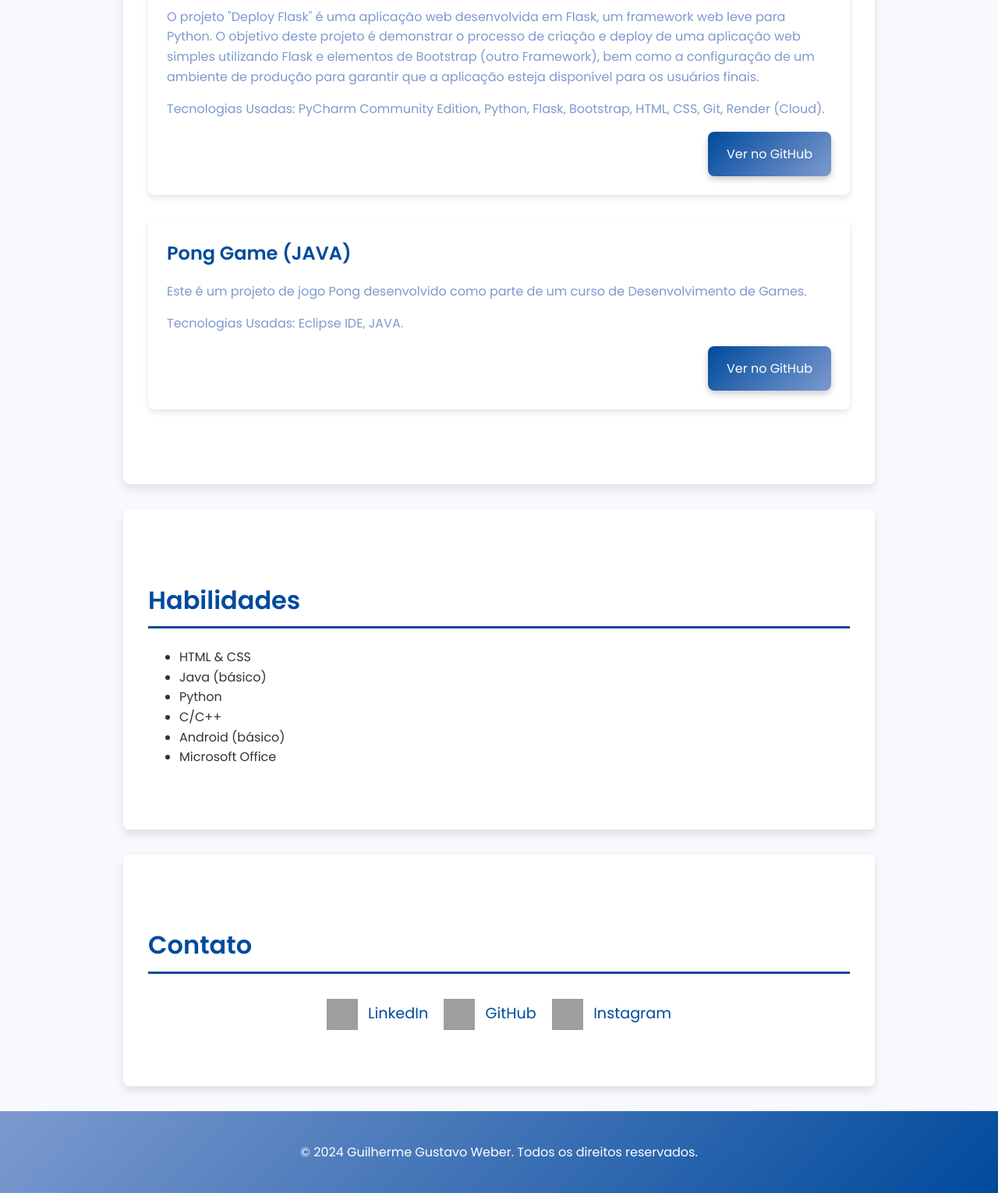
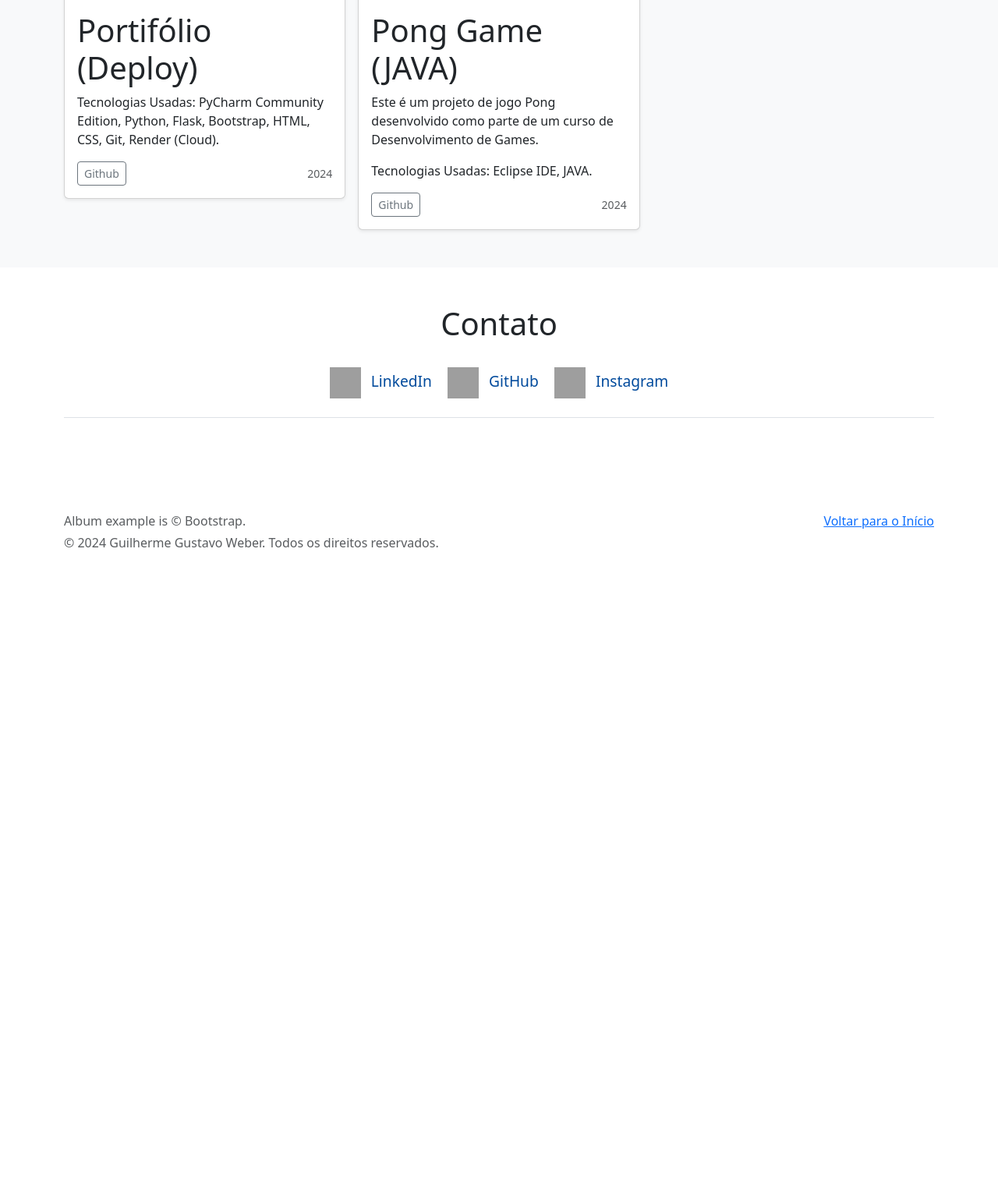
Before and after one commit to GuilhermeGustavoWeber/portfolio_V2, a Flask app: page / in a window 1280 px wide. Shown: the part 868-2398 px from the top of the page at 78% size. After the commit the page ends 1570 px from the top, so only its background shows below. Run offline with Flask 3, Linux system fonts and the light colour scheme; grey boxes are pictures that could not be loaded.

Commit message:
update portifolio with bootstrap

```diff
--- a/app.py
+++ b/app.py
@@ -2,9 +2,11 @@
 
 app = Flask(__name__)
 
+
 @app.route('/')
-def port():
-    return render_template("port.html")
+def home():
+    return render_template("home.html")
+
 
 if __name__ == '__main__':
-      app.run(port=8085, host='0.0.0.0', debug=True, threaded=True)
+    app.run(port=8085, host='0.0.0.0', debug=True, threaded=True)
--- /dev/null
+++ b/static/css/style.css
@@ -0,0 +1,26 @@
+/* Estilos para a seção de redes sociais */
+.redes-sociais {
+    text-align: center;
+}
+
+.social-icon {
+    display: inline-block;
+    margin: 0.5rem;
+    text-decoration: none;
+    color: #004a9c; /* Azul escuro */
+    font-size: 1.2rem;
+    font-weight: 500;
+    transition: color 0.3s, transform 0.3s;
+}
+
+.social-icon img {
+    width: 40px;
+    height: 40px;
+    vertical-align: middle;
+    margin-right: 0.5rem;
+}
+
+.social-icon:hover {
+    color: #7d9acf; /* Azul claro */
+    transform: translateY(-2px);
+}
--- a/templates/base.html
+++ b/templates/base.html
@@ -1,31 +1,42 @@
-<!DOCTYPE html>
-<html lang="pt-BR">
+<!doctype html>
+<html lang="en">
 <head>
-    <meta charset="UTF-8">
-    <meta name="viewport" content="width=device-width, initial-scale=1.0">
-    <title>Portfólio GGW</title>
-    <link rel="stylesheet" href="{{ url_for('static', filename='css/styles.css') }}">
-
+    <meta charset="utf-8">
+    <meta name="viewport" content="width=device-width, initial-scale=1">
+    <title>Portifólio Programador</title>
+    <link href="https://cdn.jsdelivr.net/npm/bootstrap@5.3.0/dist/css/bootstrap.min.css" rel="stylesheet">
+    <link rel="stylesheet" href="{{ url_for('static', filename='css/style.css') }}">
 </head>
 <body>
-    <header>
-        <h1>Guilherme Gustavo Weber</h1>
-        <p>Estudante: Ciência da Computação | Programação | Desenvolvimento</p>
-        <nav>
-            <ul>
-                <li><a href="#sobre">Sobre</a></li>
-                <li><a href="#projetos">Projetos</a></li>
-                <li><a href="#habilidades">Habilidades</a></li>
-                <li><a href="#contato">Contato</a></li>
-            </ul>
-        </nav>
 
+<div class="container">
+    <header class="d-flex flex-wrap justify-content-center py-3 mb-4 border-bottom">
+        <a href="/" class="d-flex align-items-center mb-3 mb-md-0 me-md-auto link-body-emphasis text-decoration-none">
+            <span class="fs-4">Portifólio - Guilherme Gustavo Weber</span>
+        </a>
+
+        <ul class="nav nav-pills">
+            <li class="nav-item"><a href="#" class="nav-link active" aria-current="page">Home</a></li>
+            <li class="nav-item"><a href="#sobre" class="nav-link">Sobre Mim</a></li>
+            <li class="nav-item"><a href="#projetos" class="nav-link">Projetos</a></li>
+            <li class="nav-item"><a href="#contato" class="nav-link">Contato</a></li>
+        </ul>
     </header>
+</div>
+
 {% block conteudo%}
 {% endblock conteudo %}
-    <footer>
-        <p>&copy; 2024 Guilherme Gustavo Weber. Todos os direitos reservados.</p>
-    </footer>
 
+<footer class="text-body-secondary py-5">
+    <div class="container">
+        <p class="float-end mb-1">
+            <a href="#">Voltar para o Início</a>
+        </p>
+        <p class="mb-1">Album example is &copy; Bootstrap.</p>
+        <p class="mb-0">&copy; 2024 Guilherme Gustavo Weber. Todos os direitos reservados.</p>
+    </div>
+</footer>
+
+<script src="https://cdn.jsdelivr.net/npm/bootstrap@5.3.0/dist/js/bootstrap.bundle.min.js"></script>
 </body>
 </html>
--- /dev/null
+++ b/templates/home.html
@@ -0,0 +1,88 @@
+{% extends 'base.html' %}
+{% block conteudo %}
+<main>
+    <section class="py-1 text-center container" id="sobre">
+        <div class="row py-lg-1">
+            <div class="col-lg-6 col-md-8 mx-auto">
+                <h1 class="fw-light">Estudante: Ciência da Computação | Programação | Desenvolvimento</h1>
+                <p class="lead text-body-secondary">Sou um desenvolvedor com o comprometimento e motivação na busca de
+                    oportunidades para crescer e contribuir, agregando conhecimento e desenvolvendo novas habilidades.
+                    Esta coleção apresenta uma variedade de projetos desenvolvidos durante minha jornada de
+                    aprendizado.</p>
+                <h1 class="fw-light">Habilidades</h1>
+                <p class="lead text-body-secondary">HTML & CSS | Java (básico) | Python | C/C++ | Android (básico) |
+                    Microsoft Office</p>
+            </div>
+        </div>
+
+    </section>
+    <div class="album py-5 bg-light" id="projetos">
+        <div class="container">
+            <div class="row row-cols-1 row-cols-sm-2 row-cols-md-3 g-3">
+                <div class="col">
+                    <div class="card shadow-sm">
+                        <img class="bd-placeholder-img card-img-top" width="100%" height="225"
+                             src="static/images/port.png" alt="Portifólio">
+                        <div class="card-body">
+                            <h1 class="fw-light">Portifólio (Deploy)</h1>
+                            <p class="card-text">Tecnologias Usadas: PyCharm Community Edition, Python, Flask,
+                                Bootstrap, HTML, CSS, Git, Render (Cloud).</p>
+                            <div class="d-flex justify-content-between align-items-center">
+                                <div class="btn-group">
+                                    <a href="https://github.com/GuilhermeGustavoWeber/Portifolio_deployFlask"
+                                       class="btn btn-sm btn-outline-secondary">Github</a>
+                                </div>
+                                <small class="text-body-secondary">2024</small>
+                            </div>
+                        </div>
+                    </div>
+                </div>
+                <!-- Divisão Projeto -->
+                <div class="col">
+                    <div class="card shadow-sm">
+                        <img class="bd-placeholder-img card-img-top" width="100%" height="225"
+                             src="static/images/pong.png" alt="Pong Game">
+                        <div class="card-body">
+                            <h1 class="fw-light">Pong Game (JAVA)</h1>
+                            <p class="card-text">Este é um projeto de jogo Pong desenvolvido como parte de um curso de
+                                Desenvolvimento de Games.</p>
+                            <p class="card-text">Tecnologias Usadas: Eclipse IDE, JAVA.</p>
+                            <div class="d-flex justify-content-between align-items-center">
+                                <div class="btn-group">
+                                    <a href="https://github.com/GuilhermeGustavoWeber/pongGame_JAVA"
+                                       class="btn btn-sm btn-outline-secondary">Github</a>
+                                </div>
+                                <small class="text-body-secondary">2024</small>
+                            </div>
+                        </div>
+                    </div>
+                </div>
+                <!-- Adicione mais cards conforme necessário -->
+            </div>
+        </div>
+    </div>
+
+    <section class="py-5 text-center container" id="contato">
+        <h1 class="fw-light">Contato</h1>
+        <div class="d-flex flex-wrap justify-content-center py-3 mb-4 border-bottom">
+            <div class="redes-sociais">
+                <a href="https://www.linkedin.com/in/guilherme-gustavo-weber-70830124b/" target="_blank"
+                   class="social-icon">
+                    <img src="https://cdn-icons-png.flaticon.com/256/174/174857.png" alt="LinkedIn">
+                    LinkedIn
+                </a>
+                <a href="https://github.com/GuilhermeGustavoWeber" target="_blank" class="social-icon">
+                    <img src="https://cdn-icons-png.flaticon.com/512/25/25231.png" alt="GitHub">
+                    GitHub
+                </a>
+                <a href="https://www.instagram.com/guilherme.gweber/" target="_blank" class="social-icon">
+                    <img src="https://upload.wikimedia.org/wikipedia/commons/thumb/a/a5/Instagram_icon.png/1200px-Instagram_icon.png"
+                         alt="Instagram">
+                    Instagram
+                </a>
+                <!-- Adicione mais redes sociais conforme necessário -->
+            </div>
+        </div>
+    </section>
+</main>
+{% endblock conteudo %}
```
